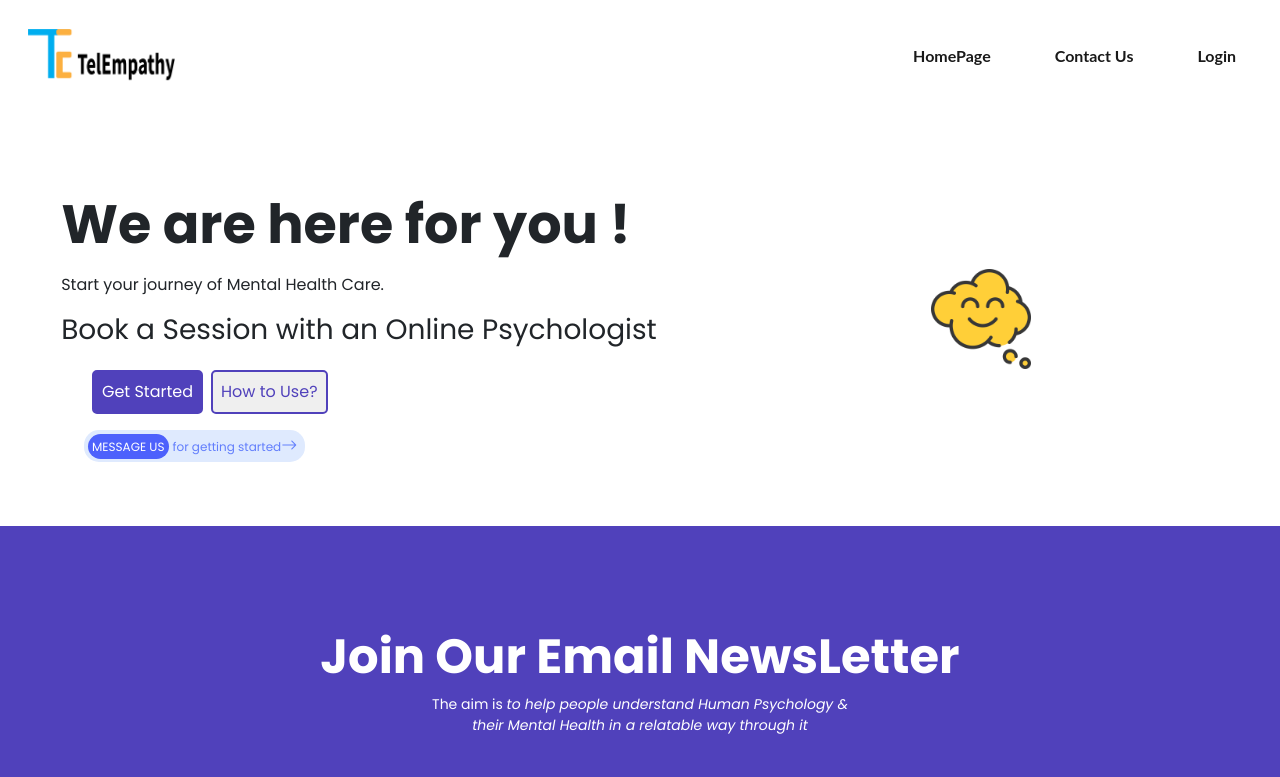
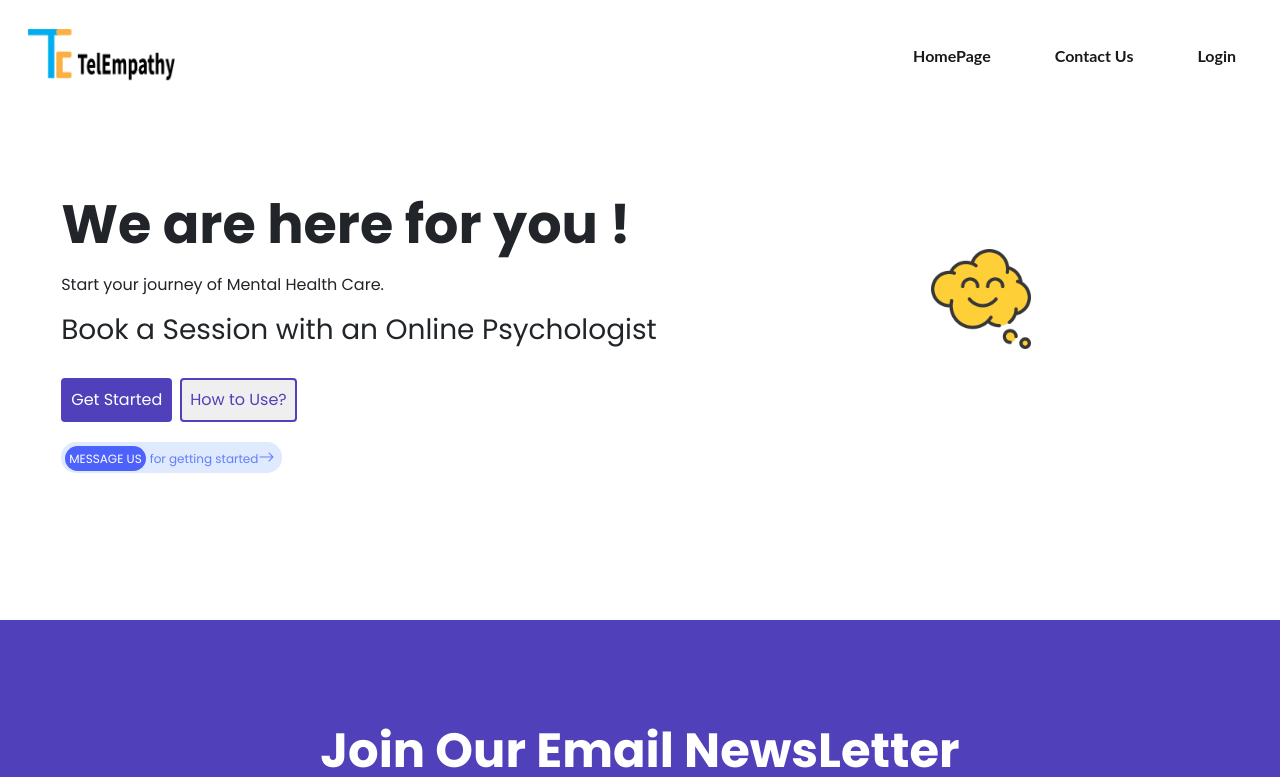
Before and after one commit to aniket7515/TelEmpathy_Internship_work, a React (Create React App) app: page / in a window 1280 px wide. Shown: the top 777 px of the page. Built offline with nearby package versions, Linux system fonts and the light colour scheme.

Commit message:
Updated header

```diff
--- a/src/components/Footer.jsx
+++ b/src/components/Footer.jsx
@@ -15,10 +15,10 @@ const Footer = () => {
                 <a href=""><i style={{color: 'white',fontSize:"22px"}} class="bi bi-linkedin"></i></a>
             </div>
         </div>
-        <div className="unicorn">
+        {/* <div className="unicorn">
             <span>Runs on Unicorn Platform</span>
 
-        </div>
+        </div> */}
     </div>
   )
 }
--- a/src/components/Header.jsx
+++ b/src/components/Header.jsx
@@ -4,7 +4,7 @@ import Img from "./Images/happy.png";
 import {BrowserRouter,Routes,Route,Link} from 'react-router-dom'
 const Header = () => {
   return (
-    <div>
+    <div >
       <header>
         {/* container main-hero-container */}
         <section className="header my-3">
@@ -22,36 +22,31 @@ const Header = () => {
                 </p>
                 <h3>Book a Session with an Online Psychologist</h3>
 
-
-
-
-
-              </div>
-              <div className="input-group mt-3">
-                <div
+                {/* <div className="input-group mt-3"> */}
+                {/* <div
                   className="inputbtn"
                   style={{ width: "100%", display: "flex" }}
-                >
+                > */}
                   <Link to="/booking" href=""><button
-                    className="input-group-button px-2 py-2 mx-0 "
-                    style={{ backgroundColor: "#5041BB", color: "white" }}
+                    className="input-group-button px-2 py-2 mx-0 mt-4 "
+                    style={{ backgroundColor: "#5041BB", color: "white",border:"2px solid #5041BB",borderRadius:"4px" }}
                   >
                     Get Started
                   </button></Link>
 
                   <Link to="/howtouse" href=""><button
                     className="input-group-button p-2 mx-2"
-                    style={{ color: "#5041BB", FontWeight: "bold" }}
+                    style={{ color: "#5041BB", FontWeight: "bold",border:"2px solid #5041BB" ,borderRadius:"4px" }}
                   >
                     How to Use?
                   </button></Link>
 
-                </div>
-
-
-
-              <span
-                  className="mt-3 mb-5 mx-4 p-1 "
+                {/* </div> */}
+                {/* <div > */}
+                <br />
+                <br />
+                <span
+                  className="mt-3 mb-5  p-1 "
                   style={{ backgroundColor: "#DFEAFE", borderRadius: "15px" }}
                 >
                   <span
@@ -69,6 +64,20 @@ const Header = () => {
                     for getting started<i class="bi bi-arrow-right " style={{fontSize:"16px"}}/>
                   </span>
                 </span>
+
+                {/* </div> */}
+
+
+
+
+
+
+              {/* </div> */}
+
+
+
+
+
 
 
 
--- a/src/components/NewsLetter.jsx
+++ b/src/components/NewsLetter.jsx
@@ -2,7 +2,7 @@ import React from 'react'
 import './NewsLetter.css'
 const NewsLetter = () => {
   return (
-    <div className="newsLetter">
+    <div className="newsLetter " style={{marginTop:"150px"}}>
         <div className="heading">
         <h1>Join Our Email NewsLetter</h1>
         <p>The aim is <span style={{fontStyle: 'italic'}}>to help people understand Human Psychology & <br/>their Mental Health in a relatable way  through it</span> </p>
```
